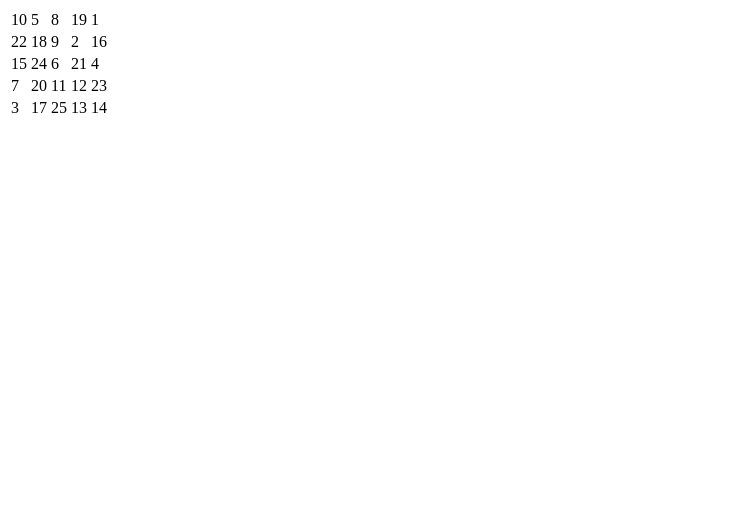
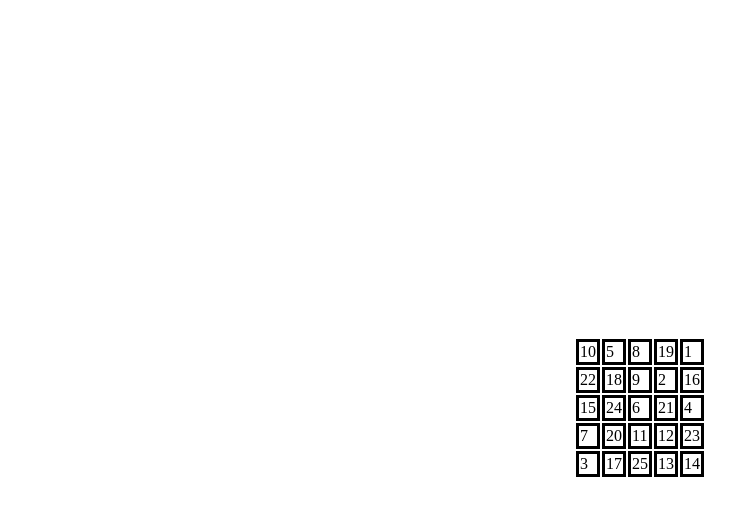
Before and after one commit to taewan625/js-basic-module, a plain HTML site: page bingo.html in a window 1280 px wide. Shown: the whole page, without its empty margins (0-756 px from the left). Drawn offline with Linux system fonts and the light colour scheme; the site is published under a folder, as on GitHub Pages, so addresses that start at the root find nothing.

Commit message:
url mismatch fixed 2

```diff
--- a/bingo.html
+++ b/bingo.html
@@ -5,7 +5,7 @@
     <meta http-equiv="X-UA-Compatible" content="IE=edge" />
     <meta name="viewport" content="width=device-width, initial-scale=1.0" />
     <title>js</title>
-    <link rel="stylesheet" href="/bingo/bingo.css" />
+    <link rel="stylesheet" href="bingo/bingo.css" />
   </head>
   <body>
     <table class="table"></table>
```
